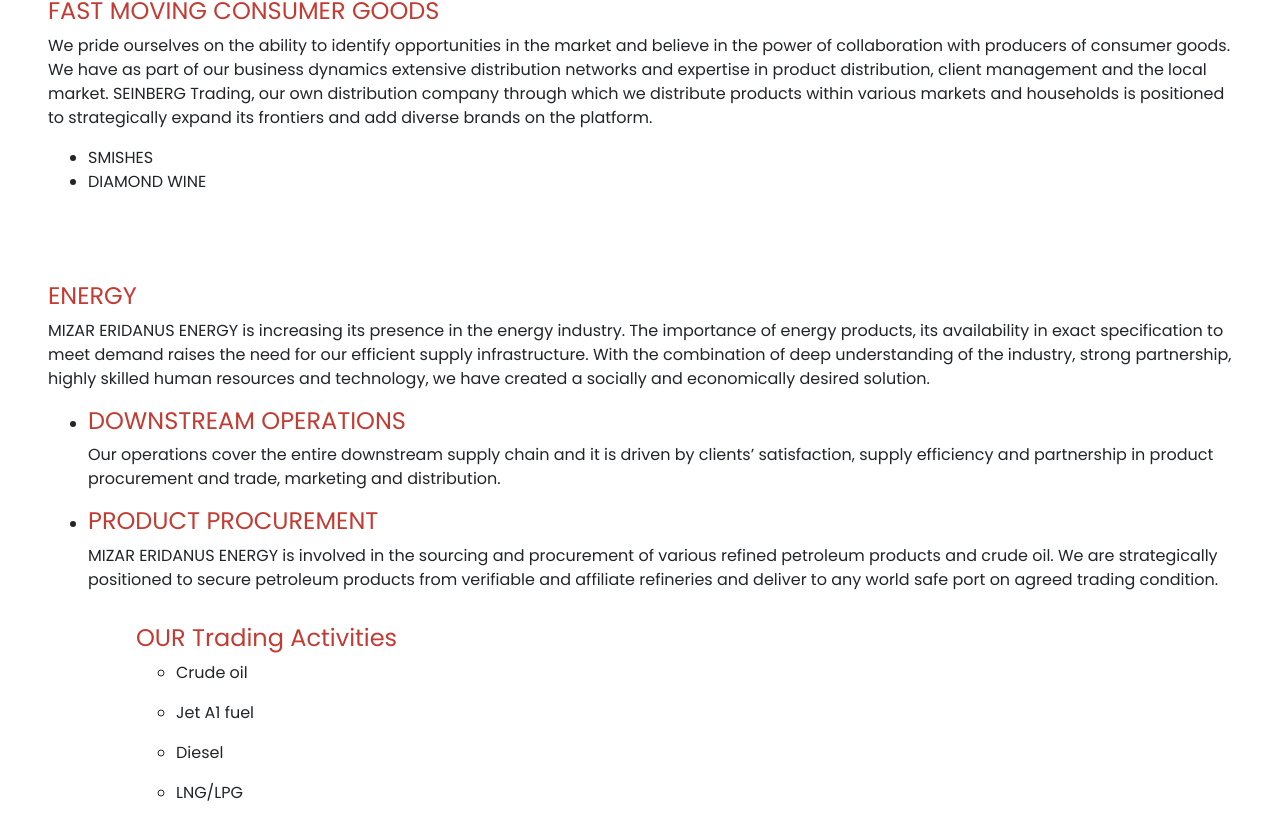
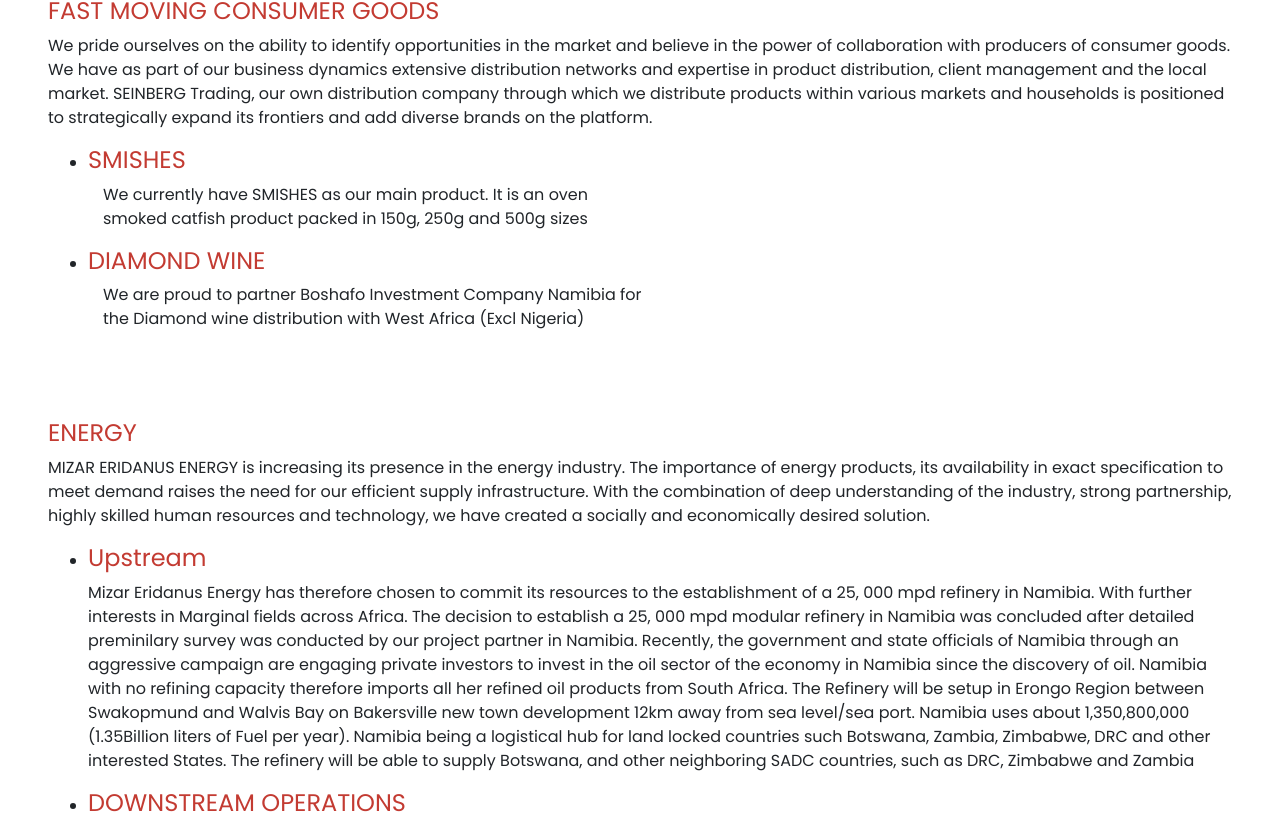
Before and after one commit to ereyomi/mizar-app, an Angular app: page /ourBusiness in a window 1280 px wide. Shown: the part 533-1347 px from the top of the page. Built offline with nearby package versions, Linux system fonts and the light colour scheme.

Commit message:
feat: adding new text

```diff
--- a/src/app/pages/our-business/our-business.component.html
+++ b/src/app/pages/our-business/our-business.component.html
@@ -12,8 +12,20 @@
     </div>
     <div class="col-12">
         <ul>
-            <li>SMISHES</li>
-            <li>DIAMOND WINE</li>
+            <li>
+                <p class="h4 secondary-app-color">SMISHES</p>
+                <p class="font-weight-normal text-left col-12 col-md-6">We currently have SMISHES as our main product.
+                    It is an oven smoked catfish product packed in 150g, 250g and 500g sizes
+                </p>
+            </li>
+            <li>
+                <p class="h4 secondary-app-color">DIAMOND WINE</p>
+                <p class="font-weight-normal text-left col-12 col-md-6">
+                    We are proud to partner Boshafo Investment Company Namibia for the
+                    Diamond wine distribution with West Africa (Excl
+                Nigeria)
+                </p>
+            </li>
         </ul>
     </div>
 </div>
@@ -30,6 +42,23 @@
     </div>
     <div class="col-12">
         <ul>
+            <li>
+                <p class="h4 secondary-app-color">Upstream</p>
+                <p class="font-weight-normal text-left">
+                Mizar Eridanus Energy has therefore chosen to commit its resources to the establishment of a 25, 000 mpd refinery in
+                Namibia. With further interests in Marginal fields across Africa.
+                The decision to establish a 25, 000 mpd modular refinery in Namibia was concluded after detailed preminilary survey was
+                conducted by our project partner in Namibia. Recently, the government and state officials of Namibia through an
+                aggressive campaign are engaging private investors to invest in the oil sector of the economy in Namibia since the
+                discovery of oil. Namibia with no refining capacity therefore imports all her refined oil products from South Africa.
+                The Refinery will be setup in Erongo Region between Swakopmund and Walvis Bay on Bakersville new town development 12km
+                away from sea level/sea port. Namibia uses about 1,350,800,000 (1.35Billion liters of Fuel per year).
+                Namibia being a logistical hub for land locked countries such Botswana, Zambia, Zimbabwe, DRC and other interested
+                States. The refinery will be able to supply Botswana, and other neighboring SADC countries, such as DRC, Zimbabwe and
+                Zambia
+
+                </p>
+            </li>
             <li>
                 <p class="h4 secondary-app-color">DOWNSTREAM OPERATIONS</p>
                 <p class="font-weight-normal text-left">Our operations cover the entire downstream supply chain and it is driven by clients’ satisfaction, supply efficiency and
--- a/src/app/shared/nav-bar/nav-bar.component.html
+++ b/src/app/shared/nav-bar/nav-bar.component.html
@@ -25,10 +25,10 @@
                 <a (click)="routeTo('ourBusiness')">Our Business</a>
             </li>
             <li>
-                <a (click)="routeTo('contact')">Contact</a>
+                <a (click)="routeTo('careers')">Careers</a>
             </li>
             <li>
-                <a (click)="routeTo('careers')">Careers</a>
+                <a (click)="routeTo('contact')">Contact</a>
             </li>
         </ul>
     </div>
```
